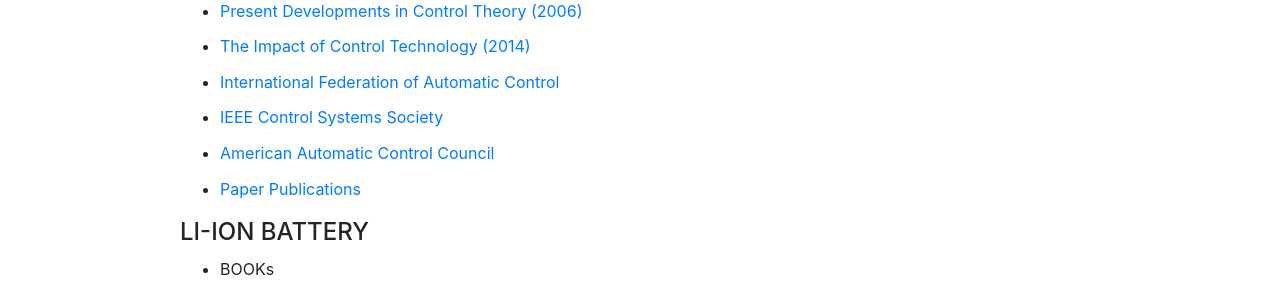
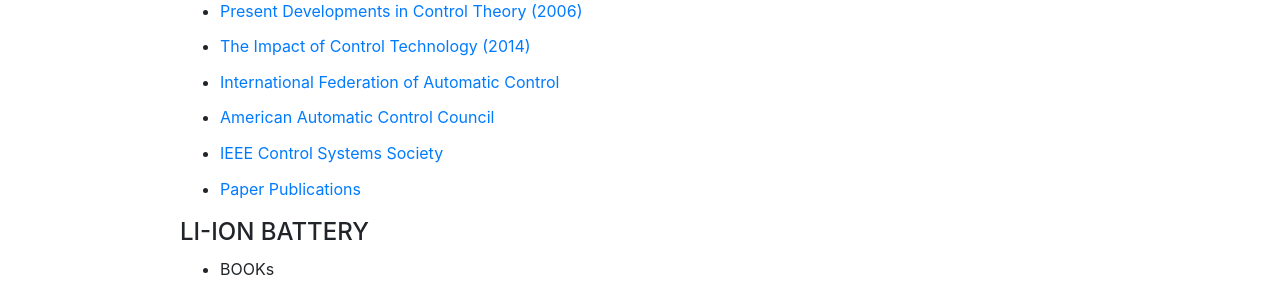
Before and after one commit to ningtian/ningtian.github.io, a Jekyll site: the page links/index.html, which Jekyll copies as it is, in a window 1280 px wide. Shown: the part 387-684 px from the top of the page. Built offline with Jekyll 4.4.1, drawn with Linux system fonts in a browser that asks for light colours; part of the change alters nothing that is shown.

```diff
--- a/links/index.html
+++ b/links/index.html
@@ -62,10 +62,9 @@
 
 		<li><a href="https://www.ifac-control.org/awards">International Federation of Automatic Control </a> </li>
 
-		<li><a href="http://www.ieeecss.org/awards/2018-award-recipients">IEEE Control Systems Society</a></li>
-
 		<li><a href="http://a2c2.org/awards/aacc-awards">American Automatic Control Council</a></li>
 
+		<li><a href="http://www.ieeecss.org/awards/2018-award-recipients">IEEE Control Systems Society</a></li>
 
 		<li><a href="https://scholar.google.com/citations?view_op=top_venues&hl=en&vq=eng_automationcontroltheory">Paper Publications</a></li>
 
```
